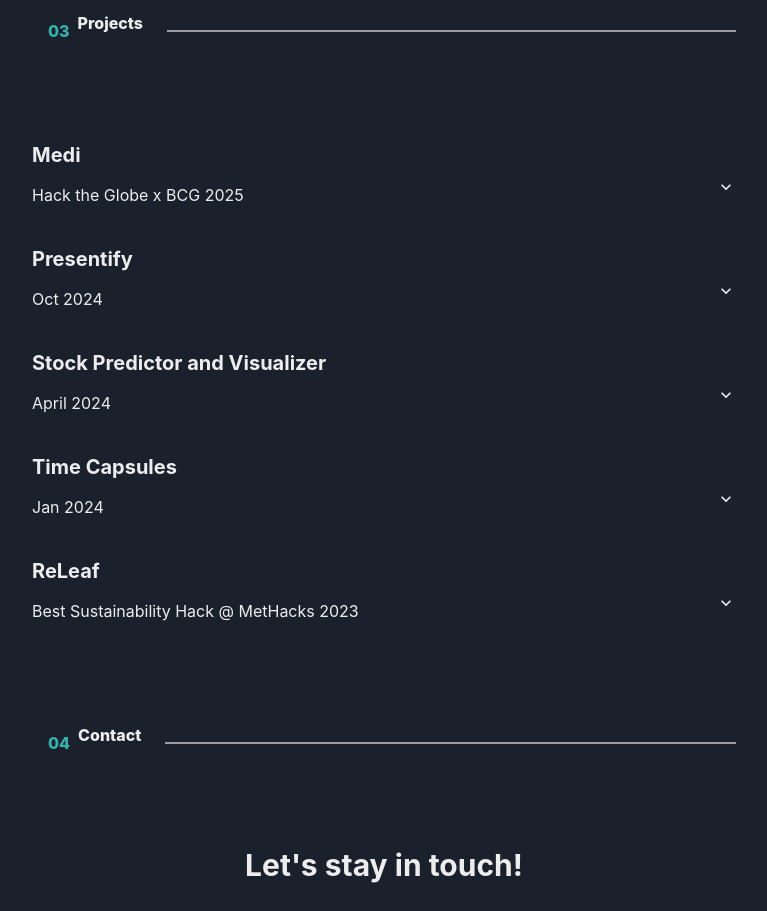
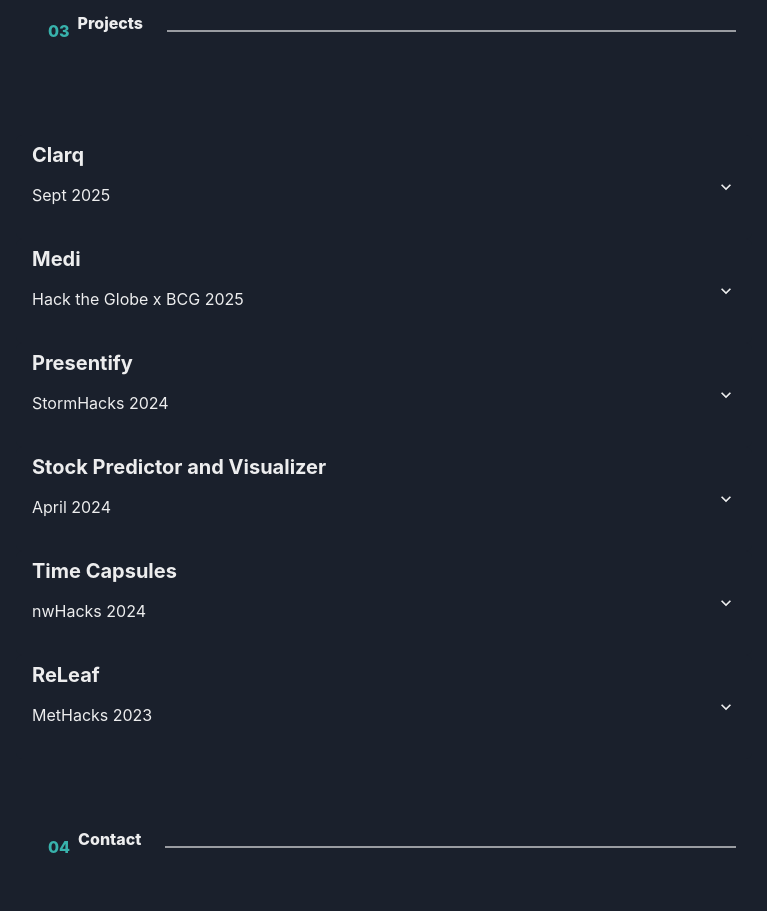
Before and after one commit to jkuo630/jkuo630.github.io, a React (Create React App) app: page / in a window 1280 px wide. Shown: the part 1960-2871 px from the top of the page, without its empty margins (256-1023 px from the left). Built offline with nearby package versions, Linux system fonts and the light colour scheme.

Commit message:
added clarq

```diff
--- a/src/components/Projects.js
+++ b/src/components/Projects.js
@@ -49,6 +49,14 @@ export default function Projects({ color }) {
     );
   };
 
+  const clarq = () => {
+    window.open(
+      `https://www.clarq.ca/`,
+      "_blank",
+      "noreferrer,noopener"
+    );
+  };
+
   const medi = () => {
     window.open(
       `https://devpost.com/software/medi`,
@@ -76,6 +84,36 @@ export default function Projects({ color }) {
             <Divider orientation="horizontal" />
           </Stack>
           <Accordion allowToggle>
+            <AccordionItem border="none">
+              <Card
+                direction={{ base: "column", sm: "row" }}
+                overflow="hidden"
+                variant="unstyled"
+              >
+                <Stack width="100%">
+                  <AccordionButton>
+                    <Box flex="1" textAlign="left">
+                      <Heading size="md">Clarq</Heading>
+                      <Text py="2">Sept 2025</Text>
+                    </Box>
+                    <AccordionIcon />
+                  </AccordionButton>
+                  <AccordionPanel pb={4}>
+                    <CardBody>
+                      <Text py="2">
+                        Inline application that allows users to optimize prompts in real time with
+                        a click of a button. Trained off of prompting best practices
+                        to help users get better results from AI chats.
+                      </Text>
+                      <Button onClick={clarq} variant="solid" colorScheme="blue">
+                        Visit Website
+                      </Button>
+                    </CardBody>
+                  </AccordionPanel>
+                </Stack>
+              </Card>
+            </AccordionItem>
+
             <AccordionItem border="none">
               <Card
                 direction={{ base: "column", sm: "row" }}
@@ -116,7 +154,7 @@ export default function Projects({ color }) {
                   <AccordionButton>
                     <Box flex="1" textAlign="left">
                       <Heading size="md">Presentify</Heading>
-                      <Text py="2">Oct 2024</Text>
+                      <Text py="2">StormHacks 2024</Text>
                     </Box>
                     <AccordionIcon />
                   </AccordionButton>
@@ -186,7 +224,7 @@ export default function Projects({ color }) {
                   <AccordionButton>
                     <Box flex="1" textAlign="left">
                       <Heading size="md">Time Capsules</Heading>
-                      <Text py="2">Jan 2024</Text>
+                      <Text py="2">nwHacks 2024</Text>
                     </Box>
                     <AccordionIcon />
                   </AccordionButton>
@@ -223,7 +261,7 @@ export default function Projects({ color }) {
                   <AccordionButton>
                     <Box flex="1" textAlign="left">
                       <Heading size="md">ReLeaf</Heading>
-                      <Text py="2">Best Sustainability Hack @ MetHacks 2023</Text>
+                      <Text py="2">MetHacks 2023</Text>
                     </Box>
                     <AccordionIcon />
                   </AccordionButton>
```
